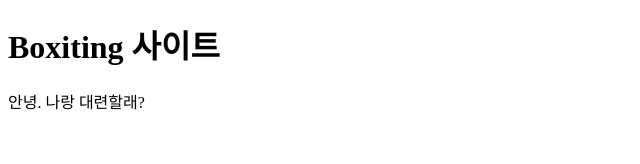
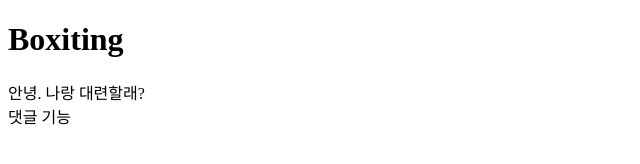
Before and after one commit to LuckySlothDeveloper/Boxiting, a plain HTML site: page index.html in a window 1280 px wide. Shown: the whole page, without its empty margins (0-640 px from the left). Drawn offline with Linux system fonts and the light colour scheme.

Commit message:
댓글기능 추가

```diff
--- a/index.html
+++ b/index.html
@@ -7,7 +7,8 @@
     <title>Boxiting</title>
 </head>
 <body>
-    <h1>Boxiting 사이트</h1>
+    <h1>Boxiting</h1>
     <div>안녕. 나랑 대련할래?</div>
+    <div>댓글 기능</div>
 </body>
 </html>
```
